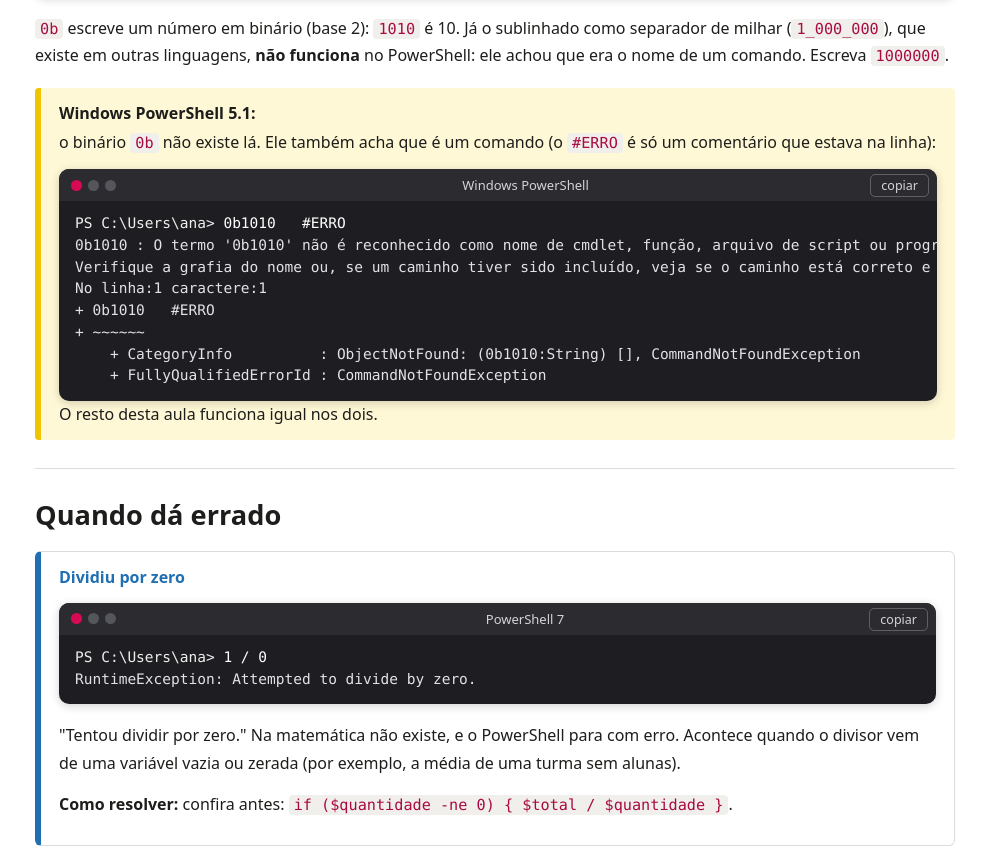
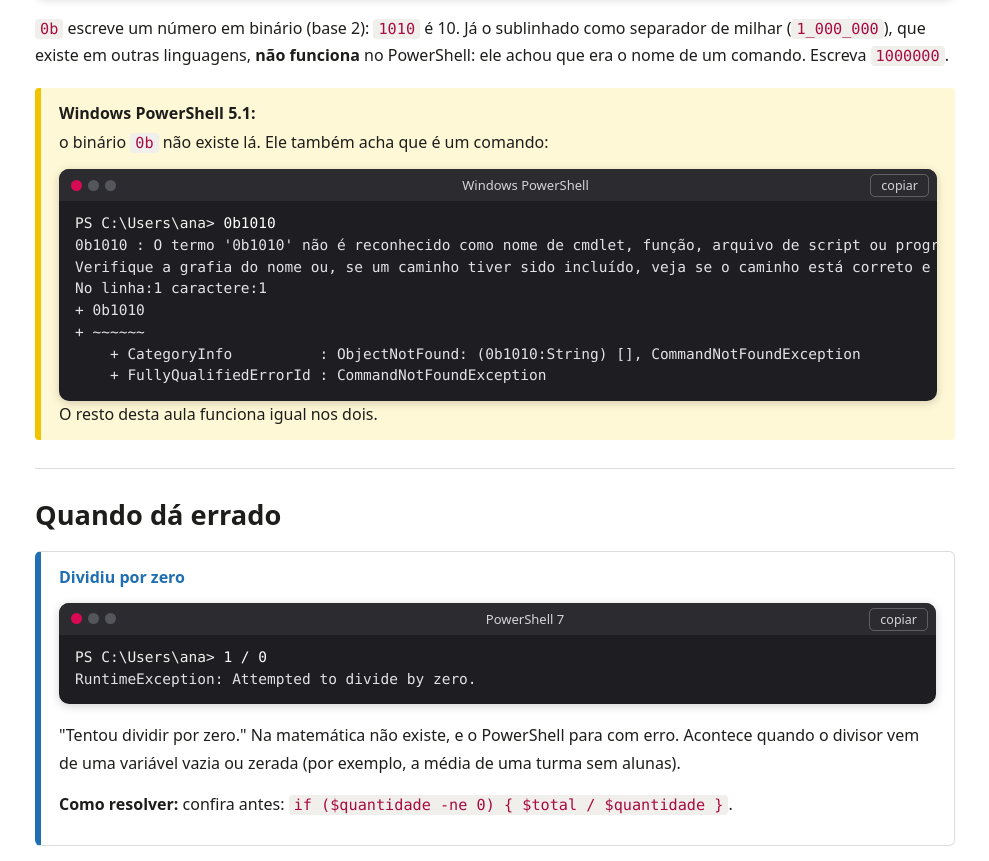
Before and after one commit to Wallysondevs/guia-powershell, a plain HTML site: page numeros.html in a window 1280 px wide. Shown: the part 3543-4404 px from the top of the page, without its empty margins (255-1244 px from the left). Drawn offline with Linux system fonts and the light colour scheme; a script that the page names is missing.

Commit message:
revisão do Tito: frase de erro não colhido, #ERRO fora do 5.1, missão de here-string exige @"

```diff
--- a/numeros.html
+++ b/numeros.html
@@ -117,12 +117,12 @@ PS C:\Users\ana&gt; 1_000_000
 Verifique a ortografia do nome ou, se um caminho foi incluído, verifique se o caminho está correto e tente novamente.
 </pre>
 <p><code>0b</code> escreve um número em binário (base 2): <code>1010</code> é 10. Já o sublinhado como separador de milhar (<code>1_000_000</code>), que existe em outras linguagens, <strong>não funciona</strong> no PowerShell: ele achou que era o nome de um comando. Escreva <code>1000000</code>.</p>
-<div class="note"><strong>Windows PowerShell 5.1:</strong> o binário <code>0b</code> não existe lá. Ele também acha que é um comando (o <code>#ERRO</code> é só um comentário que estava na linha):
-<pre class="term" data-title="Windows PowerShell">PS C:\Users\ana&gt; 0b1010   #ERRO
+<div class="note"><strong>Windows PowerShell 5.1:</strong> o binário <code>0b</code> não existe lá. Ele também acha que é um comando:
+<pre class="term" data-title="Windows PowerShell">PS C:\Users\ana&gt; 0b1010
 0b1010 : O termo '0b1010' não é reconhecido como nome de cmdlet, função, arquivo de script ou programa operável.
 Verifique a grafia do nome ou, se um caminho tiver sido incluído, veja se o caminho está correto e tente novamente.
 No linha:1 caractere:1
-+ 0b1010   #ERRO
++ 0b1010
 + ~~~~~~
     + CategoryInfo          : ObjectNotFound: (0b1010:String) [], CommandNotFoundException
     + FullyQualifiedErrorId : CommandNotFoundException
```
Also changed, not shown: here-strings.html (+2 -2 lines), strings.html (+1 -1 lines).
